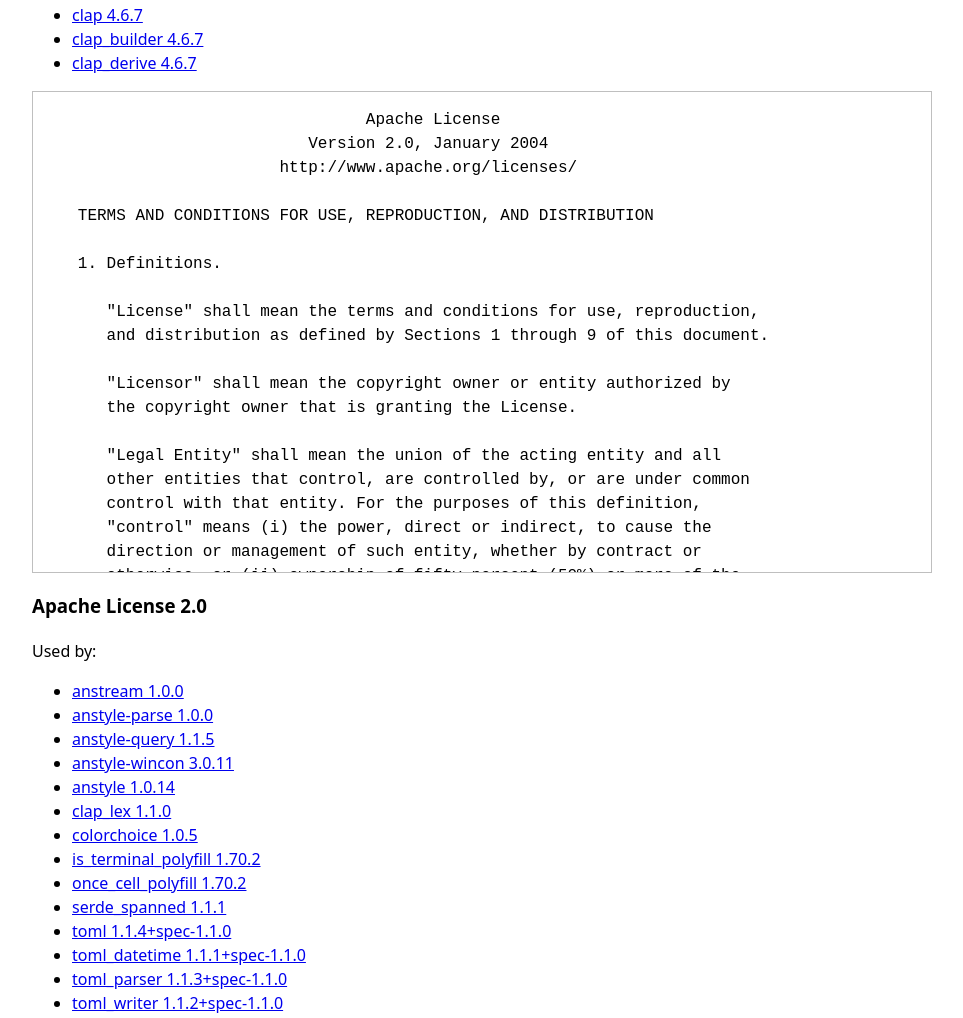
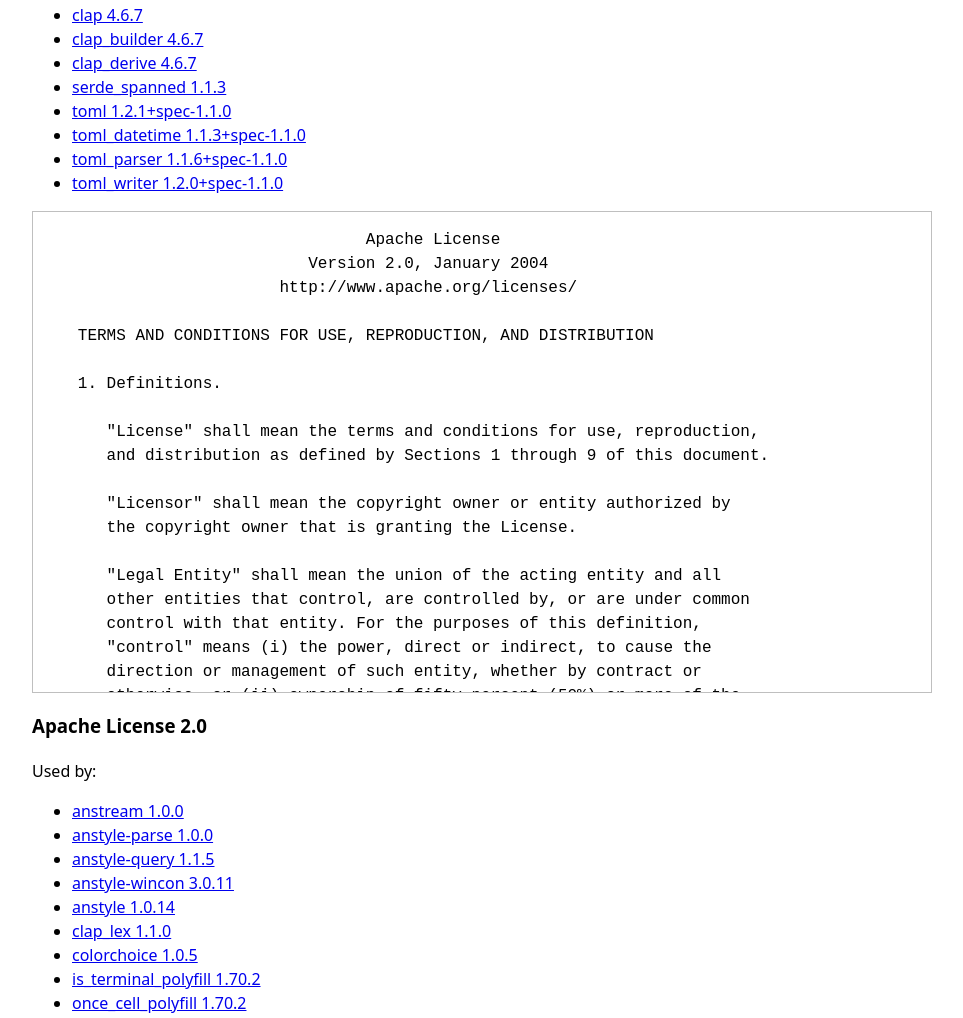
Before and after one commit to hjosugi/iroha-zip, a plain HTML site: page THIRD-PARTY-LICENSES.html in a window 1280 px wide. Shown: the part 1999-3017 px from the top of the page, without its empty margins (158-1121 px from the left). Drawn offline with Linux system fonts and the light colour scheme.

Commit message:
Regenerate third-party license inventory for toml 1.1.8
The inventory records every locked crate version, so a dependency bump
that only touches Cargo.toml and Cargo.lock leaves the committed file
stale and fails the generated-inventory check in dependency-policy.

```diff
--- a/THIRD-PARTY-LICENSES.html
+++ b/THIRD-PARTY-LICENSES.html
@@ -460,6 +460,11 @@
       <li><a href="https://github.com/clap-rs/clap">clap 4.6.7</a></li>
       <li><a href="https://github.com/clap-rs/clap">clap_builder 4.6.7</a></li>
       <li><a href="https://github.com/clap-rs/clap">clap_derive 4.6.7</a></li>
+      <li><a href="https://github.com/toml-rs/toml">serde_spanned 1.1.3</a></li>
+      <li><a href="https://github.com/toml-rs/toml">toml 1.2.1+spec-1.1.0</a></li>
+      <li><a href="https://github.com/toml-rs/toml">toml_datetime 1.1.3+spec-1.1.0</a></li>
+      <li><a href="https://github.com/toml-rs/toml">toml_parser 1.1.6+spec-1.1.0</a></li>
+      <li><a href="https://github.com/toml-rs/toml">toml_writer 1.2.0+spec-1.1.0</a></li>
     </ul>
     <pre>                                 Apache License
                            Version 2.0, January 2004
@@ -678,11 +683,6 @@
       <li><a href="https://github.com/rust-cli/anstyle.git">colorchoice 1.0.5</a></li>
       <li><a href="https://github.com/polyfill-rs/is_terminal_polyfill">is_terminal_polyfill 1.70.2</a></li>
       <li><a href="https://github.com/polyfill-rs/once_cell_polyfill">once_cell_polyfill 1.70.2</a></li>
-      <li><a href="https://github.com/toml-rs/toml">serde_spanned 1.1.1</a></li>
-      <li><a href="https://github.com/toml-rs/toml">toml 1.1.4+spec-1.1.0</a></li>
-      <li><a href="https://github.com/toml-rs/toml">toml_datetime 1.1.1+spec-1.1.0</a></li>
-      <li><a href="https://github.com/toml-rs/toml">toml_parser 1.1.3+spec-1.1.0</a></li>
-      <li><a href="https://github.com/toml-rs/toml">toml_writer 1.1.2+spec-1.1.0</a></li>
     </ul>
     <pre>                                 Apache License
                            Version 2.0, January 2004
```
